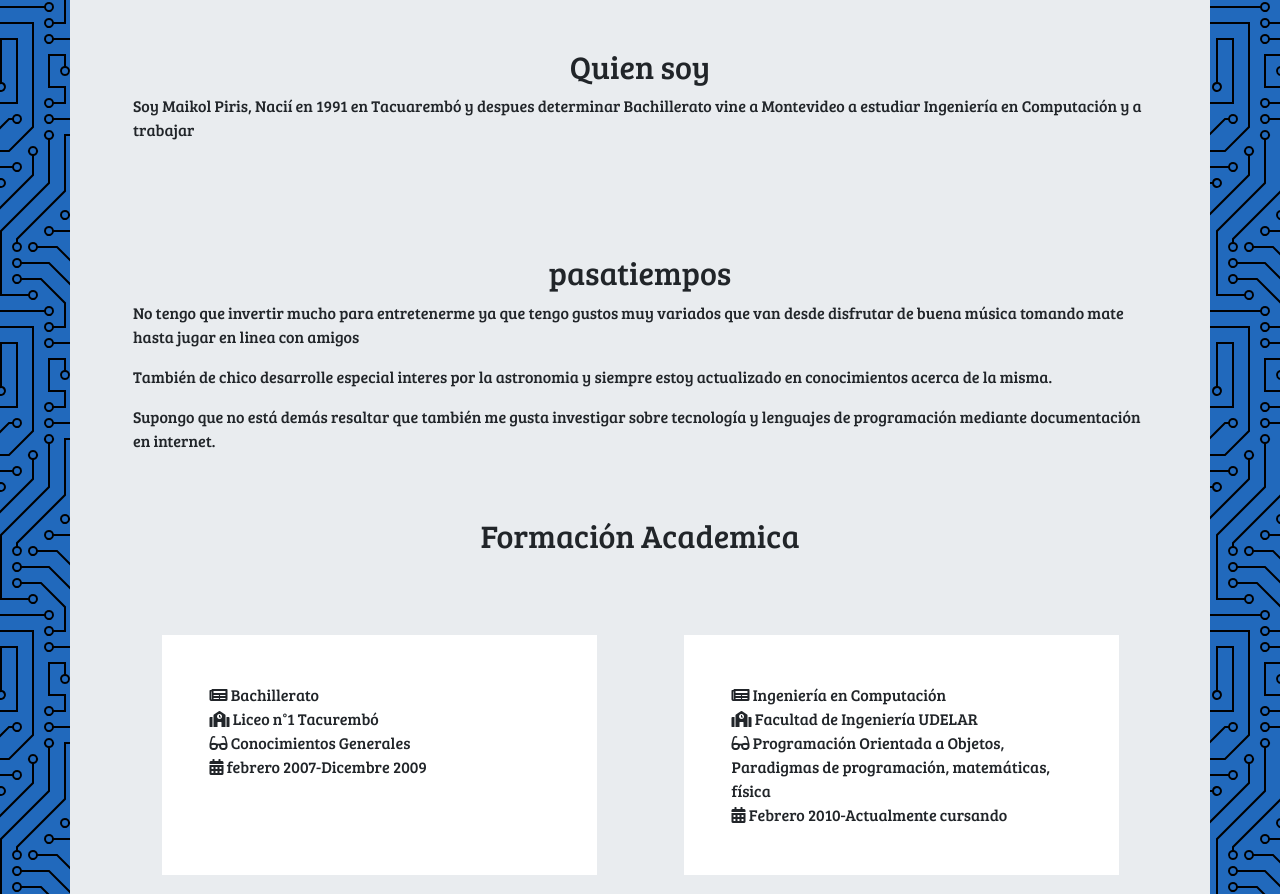
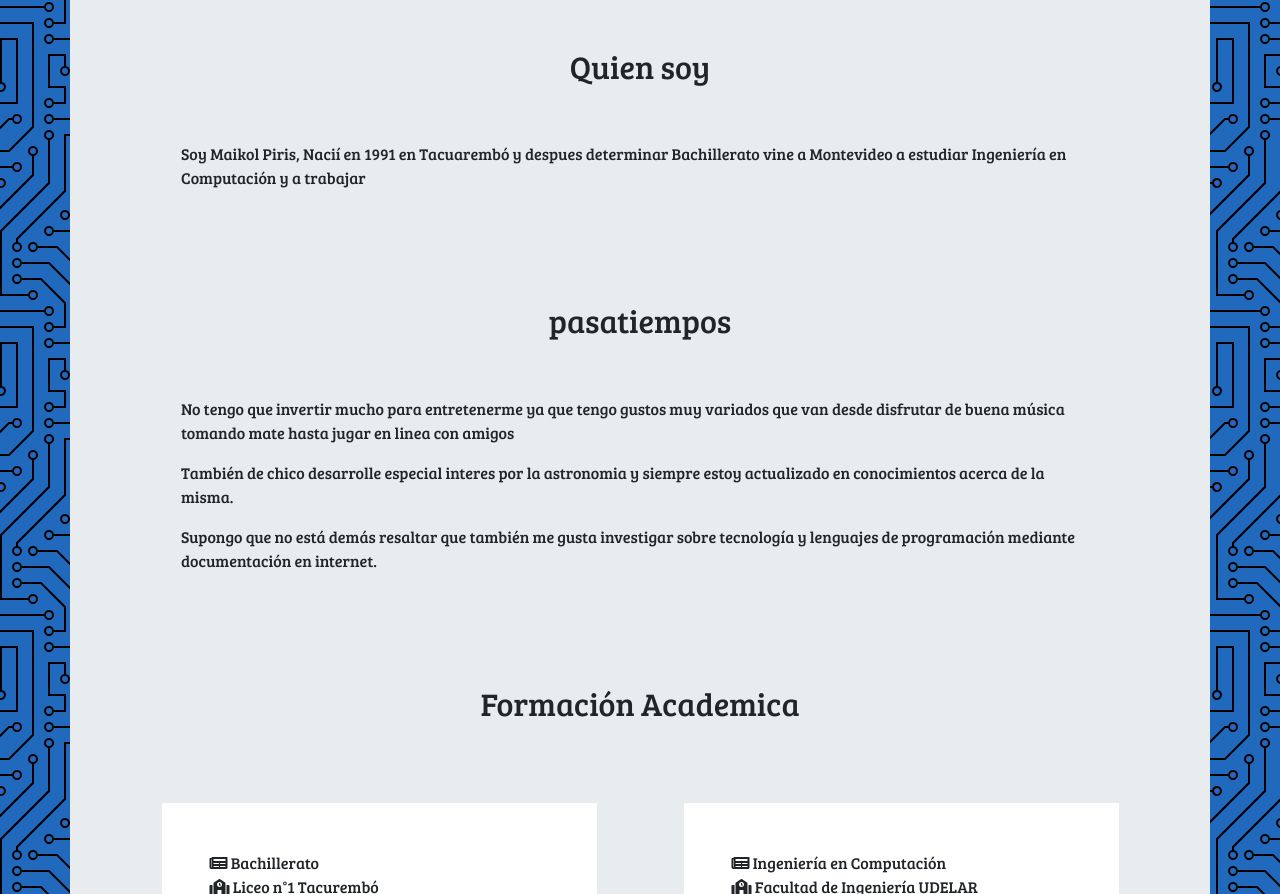
Before and after one commit to MaikolPiris/MaikolPiris.github.io, a plain HTML site: page index.html in a window 1280 px wide. Shown: the part 1434-2328 px from the top of the page. Drawn offline with nearby package versions, Linux system fonts and the light colour scheme.

Commit message:
Finality

```diff
--- a/index.html
+++ b/index.html
@@ -120,14 +120,18 @@
 
 		<div class="p-5">
 			<h2 class="text-center">Quien soy</h2>
-			<p>Soy Maikol Piris, Nacií en 1991 en Tacuarembó y despues determinar Bachillerato vine a Montevideo a estudiar Ingeniería en Computación y a trabajar</p>
+			<div class="pt-5 pl-5 pr-5">
+				<p>Soy Maikol Piris, Nacií en 1991 en Tacuarembó y despues determinar Bachillerato vine a Montevideo a estudiar Ingeniería en Computación y a trabajar</p>
+			</div>
 		</div>
 
 		<div class="p-5">
 			<h2 class="text-center">pasatiempos</h2>
-			<p>No tengo que invertir mucho para entretenerme ya que tengo gustos muy variados que van desde disfrutar de buena música tomando mate hasta jugar en linea con amigos</p>
-			<p>También de chico desarrolle especial interes por la astronomia y siempre estoy actualizado en conocimientos acerca de la misma.<p>
-			<p>Supongo que no está demás resaltar que también me gusta investigar sobre tecnología y lenguajes de programación mediante documentación en internet.</p>
+			<div class="p-5">
+				<p>No tengo que invertir mucho para entretenerme ya que tengo gustos muy variados que van desde disfrutar de buena música tomando mate hasta jugar en linea con amigos</p>
+				<p>También de chico desarrolle especial interes por la astronomia y siempre estoy actualizado en conocimientos acerca de la misma.<p>
+				<p>Supongo que no está demás resaltar que también me gusta investigar sobre tecnología y lenguajes de programación mediante documentación en internet.</p>
+			</div>
 		</div>
 
 		<!-- ---ESTUDIOS --- -->
```
